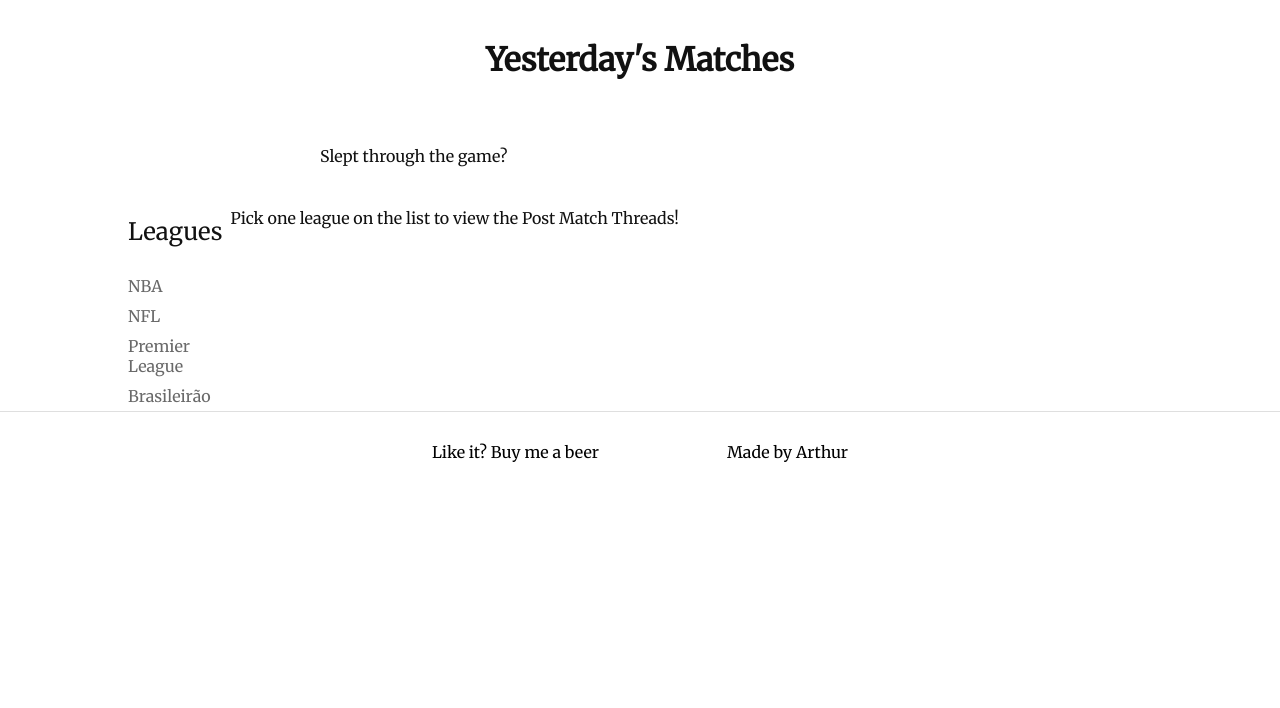
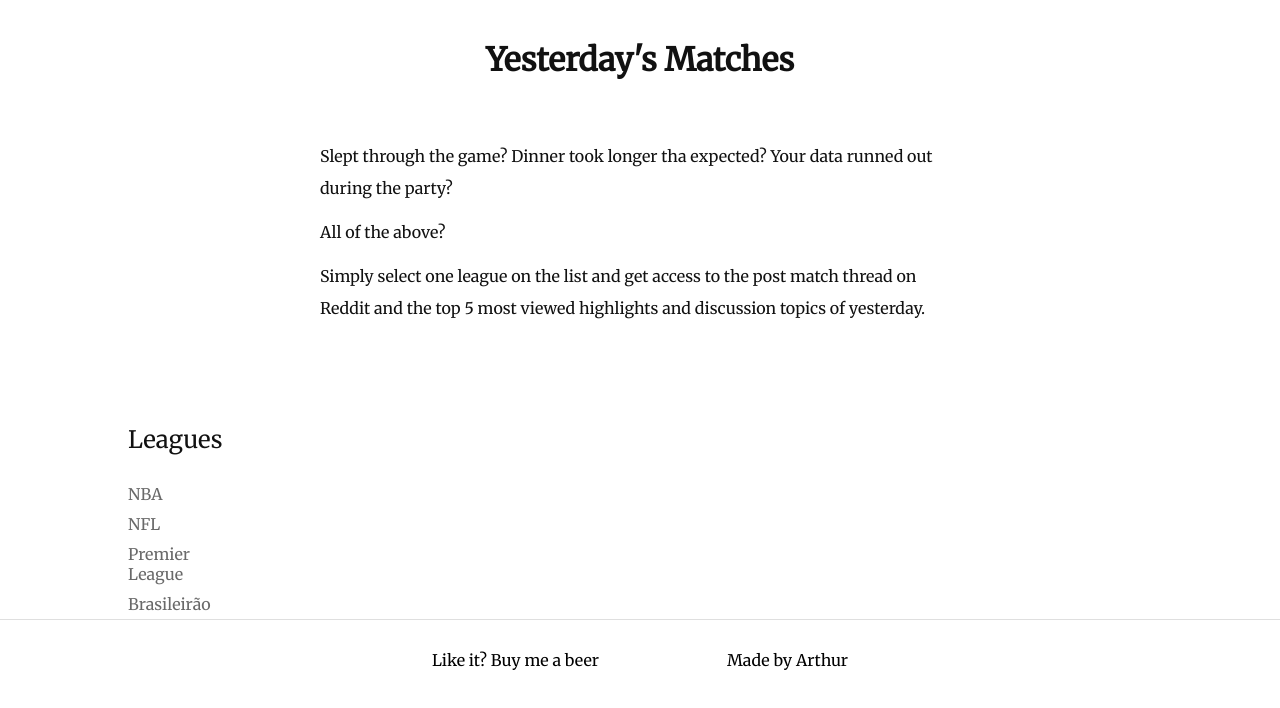
Before and after one commit to arthur-dias/yesterdaysgames, a Next.js app: page / in a window 1280 px wide. Shown: the top 708 px of the page. Built offline with nearby package versions, Linux system fonts and the light colour scheme.

Commit message:
Added and styled header text. Added favicon.

```diff
--- a/components/Content.js
+++ b/components/Content.js
@@ -7,9 +7,6 @@ const Content = ({ data, text, title, buttonText }) => {
     return (
       <div className={styles.content}>
         <ContentNav />
-        <p className={styles.text}>
-          Pick one league on the list to view the Post Match Threads!
-        </p>
       </div>
     )
   }
--- a/components/Header.js
+++ b/components/Header.js
@@ -3,7 +3,16 @@ import styles from './Header.module.css'
 const Header = () => {
   return (
     <div className={styles.header}>
-      <p className={styles.text}>Slept through the game?</p>
+      <p className={styles.text}>
+        Slept through the game? Dinner took longer tha expected? Your data
+        runned out during the party?
+      </p>
+      <p className={styles.text}>All of the above?</p>
+      <p className={styles.text}>
+        Simply select one league on the list and get access to the post match
+        thread on Reddit and the top 5 most viewed highlights and discussion
+        topics of yesterday.
+      </p>
     </div>
   )
 }
--- a/components/Header.module.css
+++ b/components/Header.module.css
@@ -4,6 +4,8 @@
   align-items: center;
   justify-content: flex-start;
   margin: 20px 0;
+  gap: 5%;
+  height: 30vh;
   color: #111111;
 }
 
--- a/pages/index.js
+++ b/pages/index.js
@@ -5,9 +5,12 @@ export default function Home() {
   return (
     <div>
       <Head>
-        <title>Create Next App</title>
-        <meta name='description' content='Generated by create next app' />
-        <link rel='icon' href='/favicon.ico' />
+        <title>Yesterday's Games</title>
+        <meta
+          name='description'
+          content='Missed a game? See what happenned here!'
+        />
+        <link rel='icon' href='../public/favicon.ico' />
       </Head>
 
       <Content />
```
Also changed, not shown: public/favicon.png (added), 1 other file (tests, documents, lock files or other folders).
